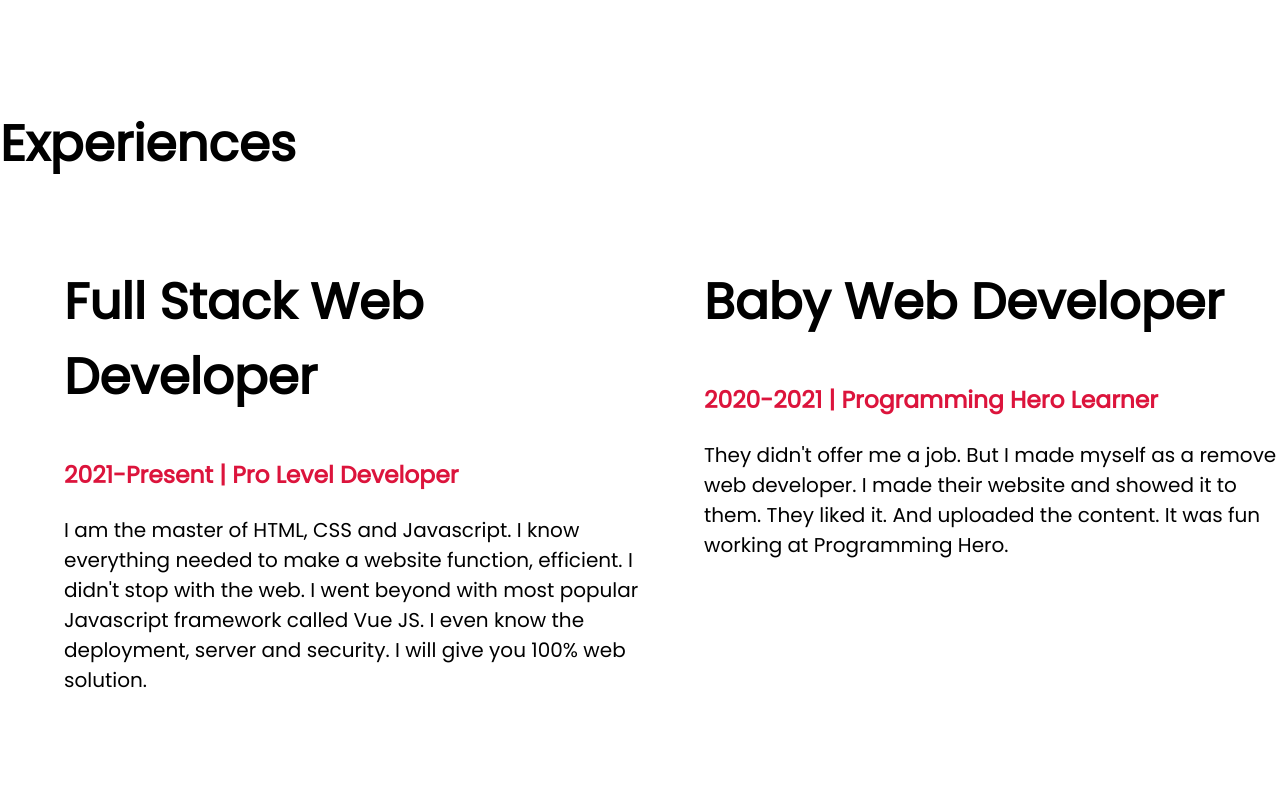
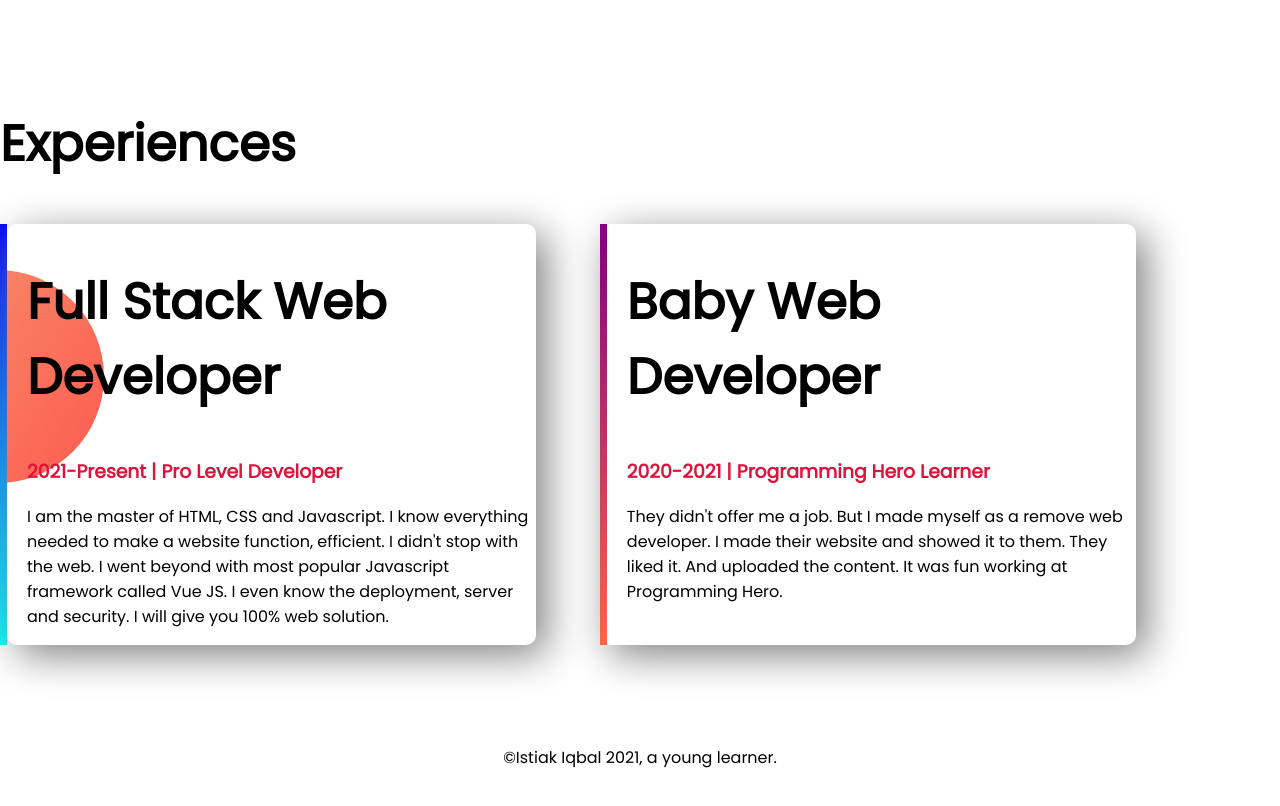
Before and after one commit to IstiakIqbal/developer-portfolio-web, a plain HTML site: page index.html in a window 1280 px wide. Shown: the part 1751-2557 px from the top of the page. Drawn offline with Linux system fonts and the light colour scheme.

Commit message:
with footer

```diff
--- a/index.html
+++ b/index.html
@@ -41,10 +41,10 @@
                 <a class="link-button" target="_blank" href="">Download Resume</a>
         </div>
     </section>
-    <section>
+    <section class="experience-aria">
         <h1>Experiences</h1>
-        <div class="flexible-container">
-            <div class="text">
+        <div id="e-1" class="flexible-container">
+            <div class="experience-item">
                 <h1> Full Stack Web Developer </h1>
                 <h3 class="nc">2021-Present | Pro Level Developer</h3>
                 <p> I am the master of HTML, CSS and Javascript. I know everything needed to make a website function,
@@ -53,7 +53,7 @@
                     JS. I even know the deployment, server and security. I will give you 100% web solution.</p>
 
             </div>
-            <div class="text">
+            <div id="e-2" class="experience-item">
                 <h1>Baby Web Developer</h1>
                 <h3 class="nc"> 2020-2021 | Programming Hero Learner</h3>
                 <p> They didn't offer me a job. But I made myself as a remove web developer. I made their
@@ -65,6 +65,9 @@
         </div>
 
     </section>
+    <footer>
+        <p>©Istiak Iqbal 2021, a young learner.</p>
+    </footer>
 </body>
 
 </html>
--- a/style.css
+++ b/style.css
@@ -15,7 +15,7 @@ color: crimson;
 }
 .text{
     font-size: 20px;
-    width: 50%;
+    width: 40%;
     padding-left: 5%;
     color: black;
 }
@@ -44,3 +44,28 @@ a{
     background-repeat: no-repeat;
     background-position: right;
 }
+.experience-aria{
+    background-image: url(images/exp-bg.png);
+    background-repeat: no-repeat;
+    background-position: left;
+}
+.experience-item{
+    width: 40%;
+    margin-right: 5%;
+    padding-left: 20px;
+    box-shadow: 10px 10px 40px grey;
+    border-radius: 10px;
+}
+#e-1{
+    border-left: 7px solid;
+    border-image: linear-gradient(blue, cyan);
+    border-image-slice: 1;
+}
+#e-2{
+    border-left: 7px solid;
+    border-image: linear-gradient(purple, tomato);
+    border-image-slice: 1;
+}
+footer p{
+    text-align: center;
+}
```
Also changed, not shown: showoff/IMG_20201226_030559_600.jpg (deleted), showoff/IMG_20210130_153059_414.jpg (deleted), showoff/LRM_EXPORT_20200503_060941.jpg (deleted), 1 other file.
